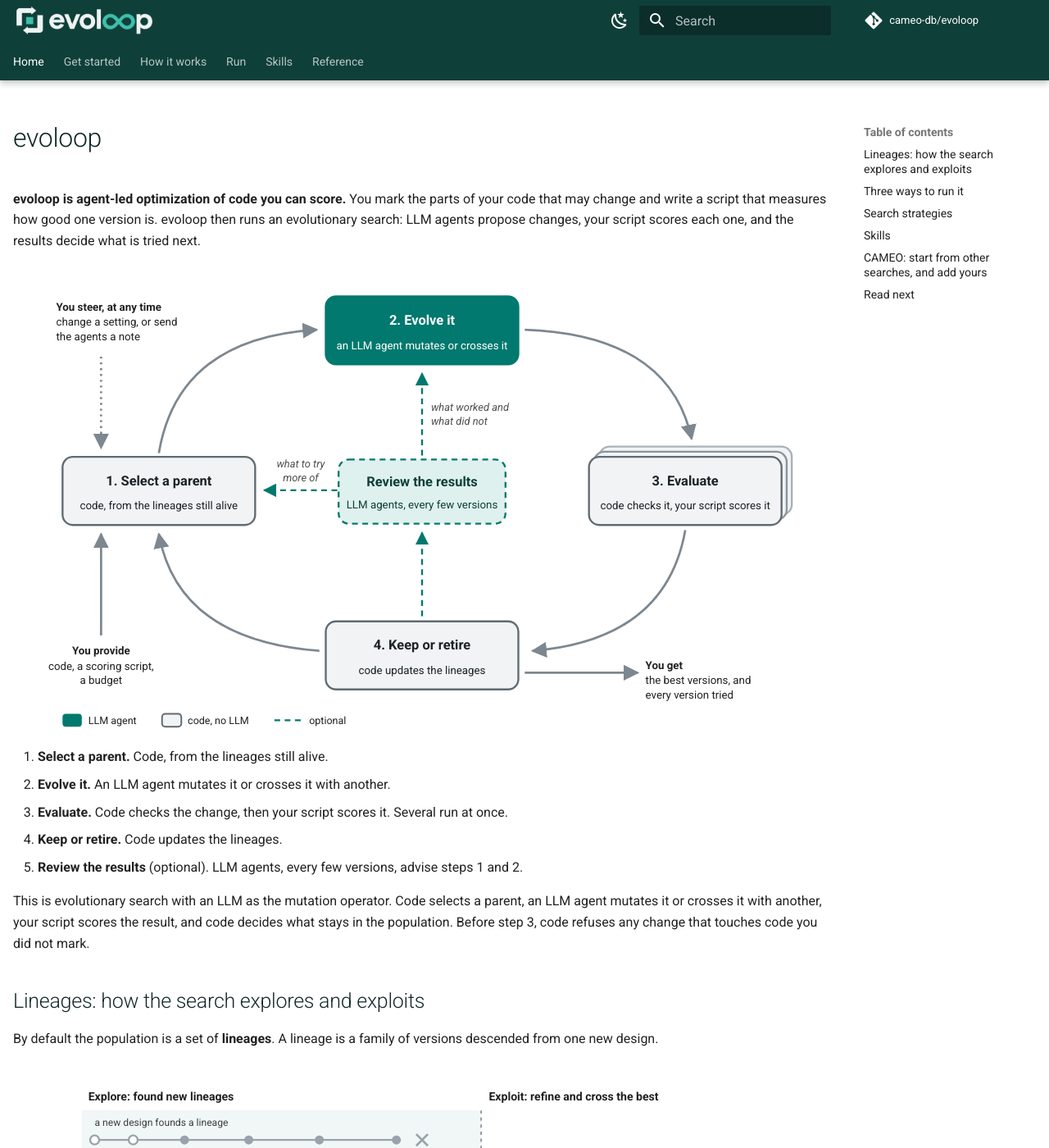
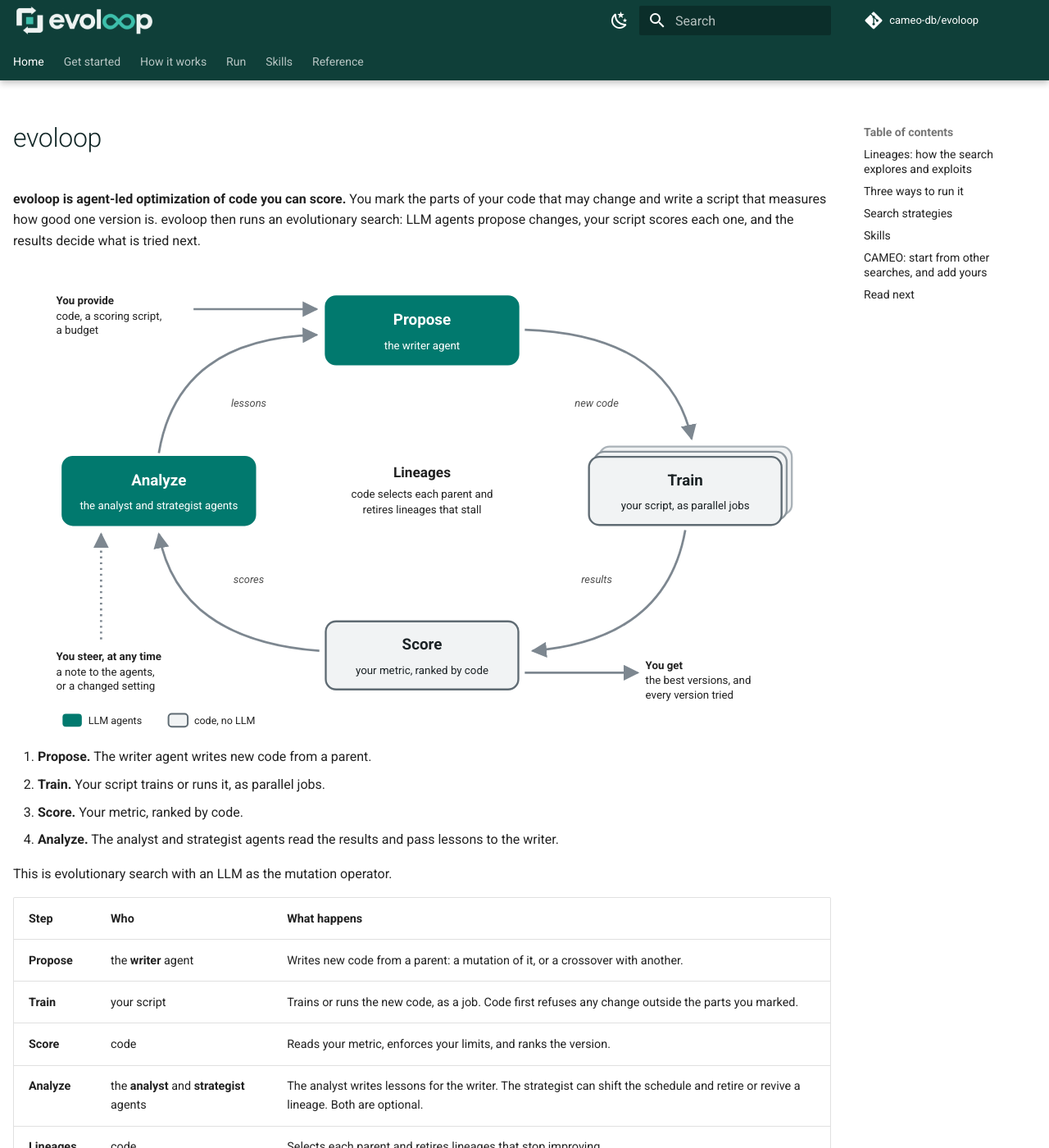
Before and after one commit to cameo-db/evoloop, an MkDocs documentation site: the page built from docs/index.md, in a window 1280 px wide and 1400 px high. Shown: the whole window at 82% size. Built offline with MkDocs 1.6.1 and Material for MkDocs 9.7.7, drawn with Linux system fonts in a browser that asks for light colours; comment, search, counter and statistics services are not loaded; some of the changed text lies outside the part shown.

Commit message:
Home page loop: Propose, Train, Score, Analyze, with the agents named
Co-Authored-By: Claude Fable 5.2 <noreply@anthropic.com>
Claude-Session: https://claude.ai/code/session_01GuYYFmC8U2yny8edFcSEH5

```diff
--- a/docs/index.md
+++ b/docs/index.md
@@ -13,86 +13,83 @@ propose changes, your script scores each one, and the results decide what is tri
 .evo-loop-list { display: none; }
 @media screen and (max-width: 620px) { .evo-loop-svg { display: none !important; } .evo-loop-list { display: block; } }
 </style>
-<svg class="evo-loop-svg" viewBox="0 0 1200 720" role="img" aria-label="The evoloop loop. Code picks a version to improve, an LLM agent writes a change to it, your script runs and scores it, and code adds it to the leaderboard. Every few versions, optional LLM agents review the results and advise the writer and the picking rule." style="width:100%;max-width:940px;height:auto;display:block;margin:24px auto 8px;font-family:inherit">
+<svg class="evo-loop-svg" viewBox="0 0 1200 720" role="img" aria-label="The evoloop loop. The writer agent proposes new code. Your script trains or runs it as parallel jobs. Code scores and ranks it. The analyst and strategist agents analyze the results, and their lessons go into the next proposal. In the middle, code keeps the lineages: it selects each parent and retires lineages that stall." style="width:100%;max-width:940px;height:auto;display:block;margin:24px auto 8px;font-family:inherit">
   <defs>
     <marker id="evo-a" viewBox="0 0 10 10" refX="9" refY="5" markerWidth="7" markerHeight="7" orient="auto-start-reverse"><path d="M0 0L10 5L0 10z" fill="#7d8790"/></marker>
-    <marker id="evo-t" viewBox="0 0 10 10" refX="9" refY="5" markerWidth="7" markerHeight="7" orient="auto-start-reverse"><path d="M0 0L10 5L0 10z" fill="#01796e"/></marker>
   </defs>
   <g fill="none" stroke="#7d8790" stroke-width="3.5">
-    <path d="M190 284 Q220 105 436 92" marker-end="url(#evo-a)"/>
     <path d="M760 92 Q985 100 1020 262" marker-end="url(#evo-a)"/>
     <path d="M1010 404 Q980 575 772 592" marker-end="url(#evo-a)"/>
     <path d="M440 592 Q220 575 190 410" marker-end="url(#evo-a)"/>
-    <path d="M100 568 V410" marker-end="url(#evo-a)"/>
-    <path d="M100 134 V276" marker-end="url(#evo-a)" stroke-dasharray="3 6"/>
+    <path d="M190 284 Q220 105 436 100" marker-end="url(#evo-a)"/>
+    <path d="M244 60 H436" marker-end="url(#evo-a)"/>
     <path d="M760 626 H936" marker-end="url(#evo-a)"/>
-  </g>
-  <g fill="none" stroke="#01796e" stroke-width="3" stroke-dasharray="9 7">
-    <path d="M600 538 V408" marker-end="url(#evo-t)"/>
-    <path d="M600 288 V160" marker-end="url(#evo-t)"/>
-    <path d="M468 342 H354" marker-end="url(#evo-t)"/>
+    <path d="M100 574 V410" marker-end="url(#evo-a)" stroke-dasharray="3 6"/>
   </g>
   <g stroke-width="3">
-    <rect x="40" y="290" width="300" height="106" rx="16" fill="#f1f3f4" stroke="#5f6b73"/>
     <rect x="450" y="40" width="300" height="106" rx="16" fill="#01796e" stroke="#01796e"/>
+    <rect x="40" y="290" width="300" height="106" rx="16" fill="#01796e" stroke="#01796e"/>
     <rect x="876" y="274" width="300" height="106" rx="16" fill="#f1f3f4" stroke="#aab2b8"/>
     <rect x="868" y="282" width="300" height="106" rx="16" fill="#f1f3f4" stroke="#8a949b"/>
     <rect x="860" y="290" width="300" height="106" rx="16" fill="#f1f3f4" stroke="#5f6b73"/>
     <rect x="450" y="546" width="300" height="106" rx="16" fill="#f1f3f4" stroke="#5f6b73"/>
-    <rect x="470" y="294" width="260" height="100" rx="16" fill="#dff1ee" stroke="#01796e" stroke-dasharray="9 7"/>
   </g>
-  <g text-anchor="middle" font-weight="700" font-size="21">
-    <text x="190" y="334" fill="#1c2326">1. Select a parent</text>
-    <text x="600" y="84" fill="#ffffff">2. Evolve it</text>
-    <text x="1010" y="334" fill="#1c2326">3. Evaluate</text>
-    <text x="600" y="590" fill="#1c2326">4. Keep or retire</text>
-    <text x="600" y="336" fill="#0f3f39">Review the results</text>
+  <g text-anchor="middle" font-weight="700" font-size="24">
+    <text x="600" y="84" fill="#ffffff">Propose</text>
+    <text x="1010" y="334" fill="#1c2326">Train</text>
+    <text x="600" y="590" fill="#1c2326">Score</text>
+    <text x="190" y="334" fill="#ffffff">Analyze</text>
+    <text x="600" y="322" fill="currentColor" font-size="22">Lineages</text>
   </g>
   <g text-anchor="middle" font-size="17">
-    <text x="190" y="372" fill="#1c2326">code, from the lineages still alive</text>
-    <text x="600" y="122" fill="#ffffff">an LLM agent mutates or crosses it</text>
-    <text x="1010" y="372" fill="#1c2326">code checks it, your script scores it</text>
-    <text x="600" y="628" fill="#1c2326">code updates the lineages</text>
-    <text x="600" y="370" fill="#0f3f39">LLM agents, every few versions</text>
+    <text x="600" y="122" fill="#ffffff">the writer agent</text>
+    <text x="1010" y="372" fill="#1c2326">your script, as parallel jobs</text>
+    <text x="600" y="628" fill="#1c2326">your metric, ranked by code</text>
+    <text x="190" y="372" fill="#ffffff">the analyst and strategist agents</text>
+    <text x="600" y="354" fill="currentColor">code selects each parent and</text>
+    <text x="600" y="378" fill="currentColor">retires lineages that stall</text>
   </g>
-  <g font-size="16.5" font-style="italic" fill="currentColor" opacity="0.8">
-    <text x="614" y="218">what worked and</text>
-    <text x="614" y="240">what did not</text>
-    <text x="411" y="306" text-anchor="middle">what to try</text>
-    <text x="411" y="328" text-anchor="middle">more of</text>
+  <g font-size="16.5" font-style="italic" fill="currentColor" opacity="0.8" text-anchor="middle">
+    <text x="872" y="212">new code</text>
+    <text x="872" y="486">results</text>
+    <text x="330" y="486">scores</text>
+    <text x="330" y="212">lessons</text>
   </g>
   <g font-size="17" fill="currentColor">
-    <text x="30" y="62" font-weight="700">You steer, at any time</text>
-    <text x="30" y="86">change a setting, or send</text>
-    <text x="30" y="108">the agents a note</text>
-    <text x="100" y="598" text-anchor="middle" font-weight="700">You provide</text>
-    <text x="100" y="622" text-anchor="middle">code, a scoring script,</text>
-    <text x="100" y="644" text-anchor="middle">a budget</text>
+    <text x="30" y="52" font-weight="700">You provide</text>
+    <text x="30" y="76">code, a scoring script,</text>
+    <text x="30" y="98">a budget</text>
+    <text x="30" y="606" font-weight="700">You steer, at any time</text>
+    <text x="30" y="630">a note to the agents,</text>
+    <text x="30" y="652">or a changed setting</text>
     <text x="948" y="620" font-weight="700">You get</text>
     <text x="948" y="644">the best versions, and</text>
     <text x="948" y="666">every version tried</text>
   </g>
   <g font-size="16" fill="currentColor">
     <rect x="40" y="690" width="30" height="20" rx="5" fill="#01796e"/>
-    <text x="80" y="706">LLM agent</text>
-    <rect x="195" y="690" width="30" height="20" rx="5" fill="#f1f3f4" stroke="#5f6b73" stroke-width="2.5"/>
-    <text x="235" y="706">code, no LLM</text>
-    <path d="M370 700 H412" stroke="#01796e" stroke-width="3" stroke-dasharray="9 7"/>
-    <text x="424" y="706">optional</text>
+    <text x="80" y="706">LLM agents</text>
+    <rect x="205" y="690" width="30" height="20" rx="5" fill="#f1f3f4" stroke="#5f6b73" stroke-width="2.5"/>
+    <text x="245" y="706">code, no LLM</text>
   </g>
 </svg>
 
 <ol class="evo-loop-list">
-<li><b>Select a parent.</b> Code, from the lineages still alive.</li>
-<li><b>Evolve it.</b> An LLM agent mutates it or crosses it with another.</li>
-<li><b>Evaluate.</b> Code checks the change, then your script scores it. Several run at once.</li>
-<li><b>Keep or retire.</b> Code updates the lineages.</li>
-<li><b>Review the results</b> (optional). LLM agents, every few versions, advise steps 1 and 2.</li>
+<li><b>Propose.</b> The writer agent writes new code from a parent.</li>
+<li><b>Train.</b> Your script trains or runs it, as parallel jobs.</li>
+<li><b>Score.</b> Your metric, ranked by code.</li>
+<li><b>Analyze.</b> The analyst and strategist agents read the results and pass lessons to the writer.</li>
 </ol>
 
-This is evolutionary search with an LLM as the mutation operator. Code selects a parent, an LLM agent
-mutates it or crosses it with another, your script scores the result, and code decides what stays in
-the population. Before step 3, code refuses any change that touches code you did not mark.
+This is evolutionary search with an LLM as the mutation operator.
+
+| Step | Who | What happens |
+|---|---|---|
+| **Propose** | the **writer** agent | Writes new code from a parent: a mutation of it, or a crossover with another. |
+| **Train** | your script | Trains or runs the new code, as a job. Code first refuses any change outside the parts you marked. |
+| **Score** | code | Reads your metric, enforces your limits, and ranks the version. |
+| **Analyze** | the **analyst** and **strategist** agents | The analyst writes lessons for the writer. The strategist can shift the schedule and retire or revive a lineage. Both are optional. |
+| **Lineages** | code | Selects each parent and retires lineages that stop improving. |
 
 ## Lineages: how the search explores and exploits
 
@@ -178,7 +175,7 @@ these numbers are settings.
 
 Every version has a parent, so the history is a family tree, but this is not tree search. Nothing is
 expanded systematically and no values are backed up the tree, as in Monte Carlo tree search. It is a
-population that changes over time. Lineages are the default rule for step 1; four other rules are
+population that changes over time. Lineages are the default rule for selecting parents; four other rules are
 below.
 
 Use it to raise a model's validation score, train a smaller student from a teacher, tune
```
